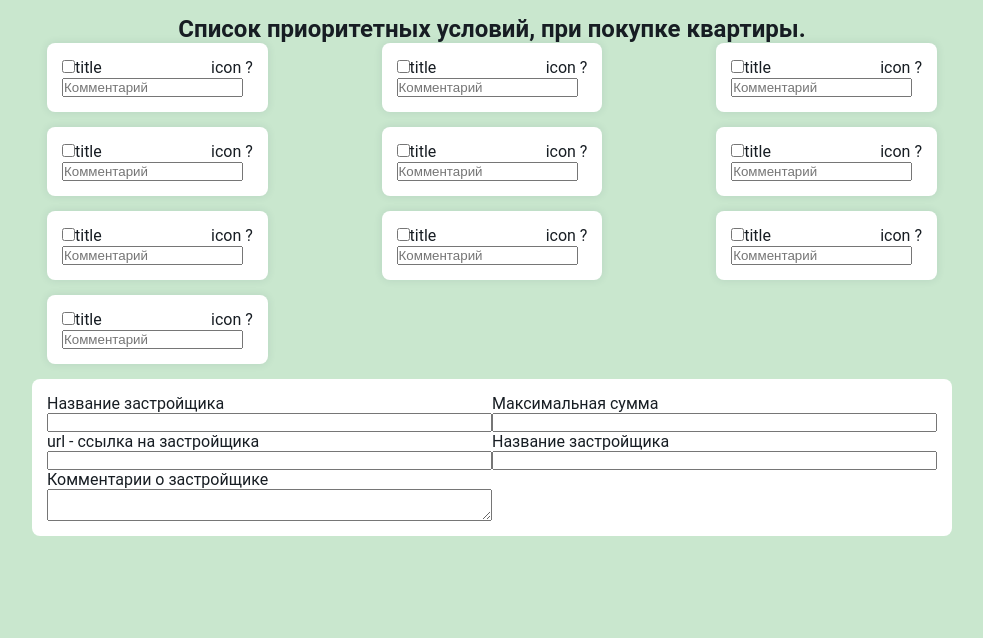
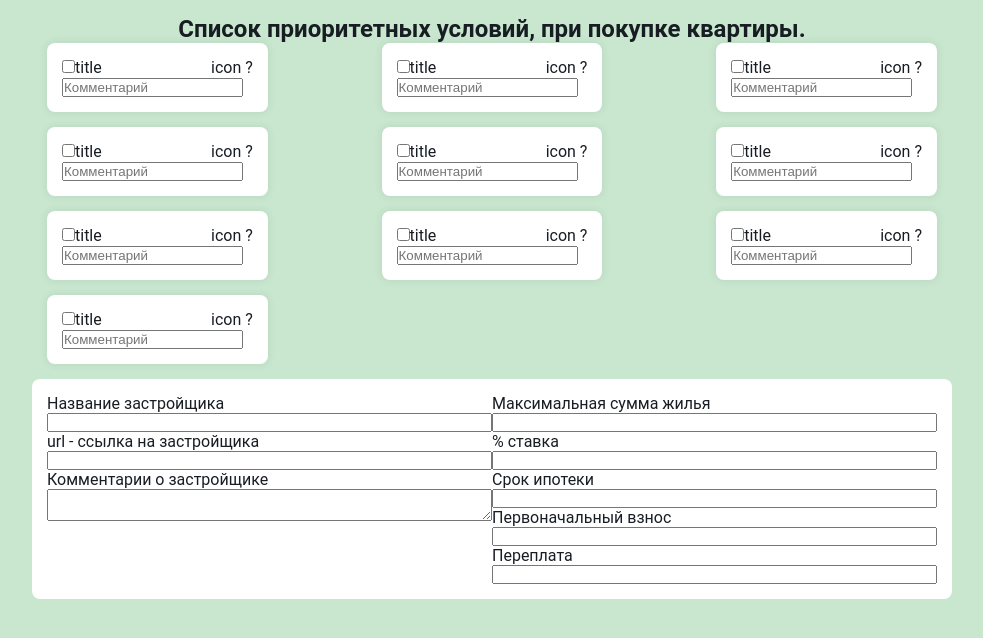
Before and after one commit to cossack-don/lime-house, a Vue app: page / in a window 1280 px wide. Shown: the top 638 px of the page, without its empty margins (148-1131 px from the left). Built offline with nearby package versions, Linux system fonts and the light colour scheme.

Commit message:
app: add package js-pdf generate

```diff
--- a/package.json
+++ b/package.json
@@ -9,6 +9,7 @@
   },
   "dependencies": {
     "core-js": "^3.6.5",
+    "jspdf": "^2.5.1",
     "vue": "^3.0.0"
   },
   "devDependencies": {
--- a/src/components/CardDeveloper.vue
+++ b/src/components/CardDeveloper.vue
@@ -21,11 +21,26 @@
 
 <div :class="$style.rightPart">
   <label :class="[$style.label, $style.halfWidth]">
-    Максимальная сумма
+    Максимальная сумма жилья
     <input type="text">
   </label>
   <label :class="[$style.label, $style.halfWidth]">
-    Название застройщика
+    % ставка
+    <input type="text">
+  </label>
+
+  <label :class="[$style.label, $style.halfWidth]">
+    Срок ипотеки
+    <input type="text">
+  </label>
+
+  <label :class="[$style.label, $style.halfWidth]">
+    Первоначальный взнос
+    <input type="text">
+  </label>
+
+  <label :class="[$style.label, $style.halfWidth]">
+    Переплата
     <input type="text">
   </label>
 </div>
```
Also changed, not shown: src/App.vue (+11 -0 lines), 1 other file (tests, documents, lock files or other folders).
